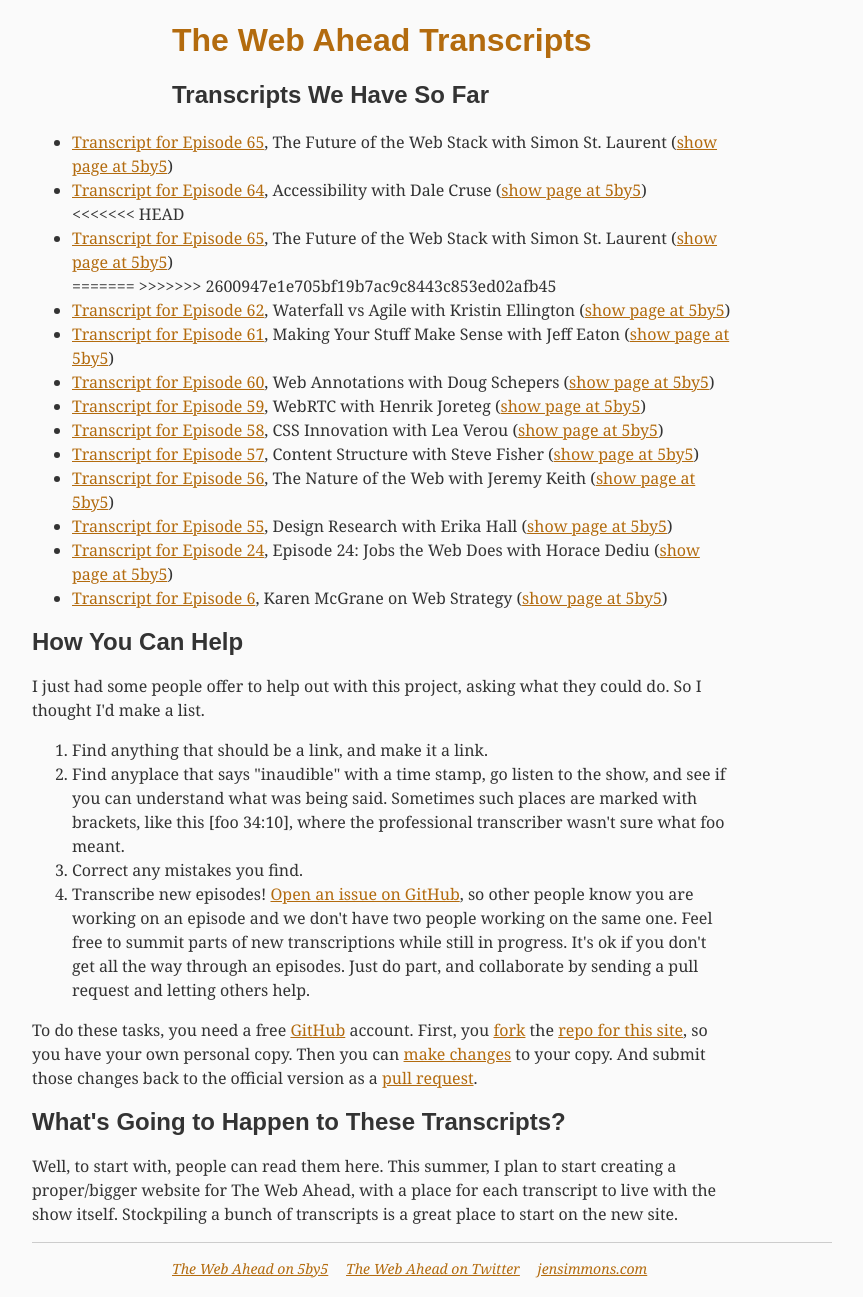
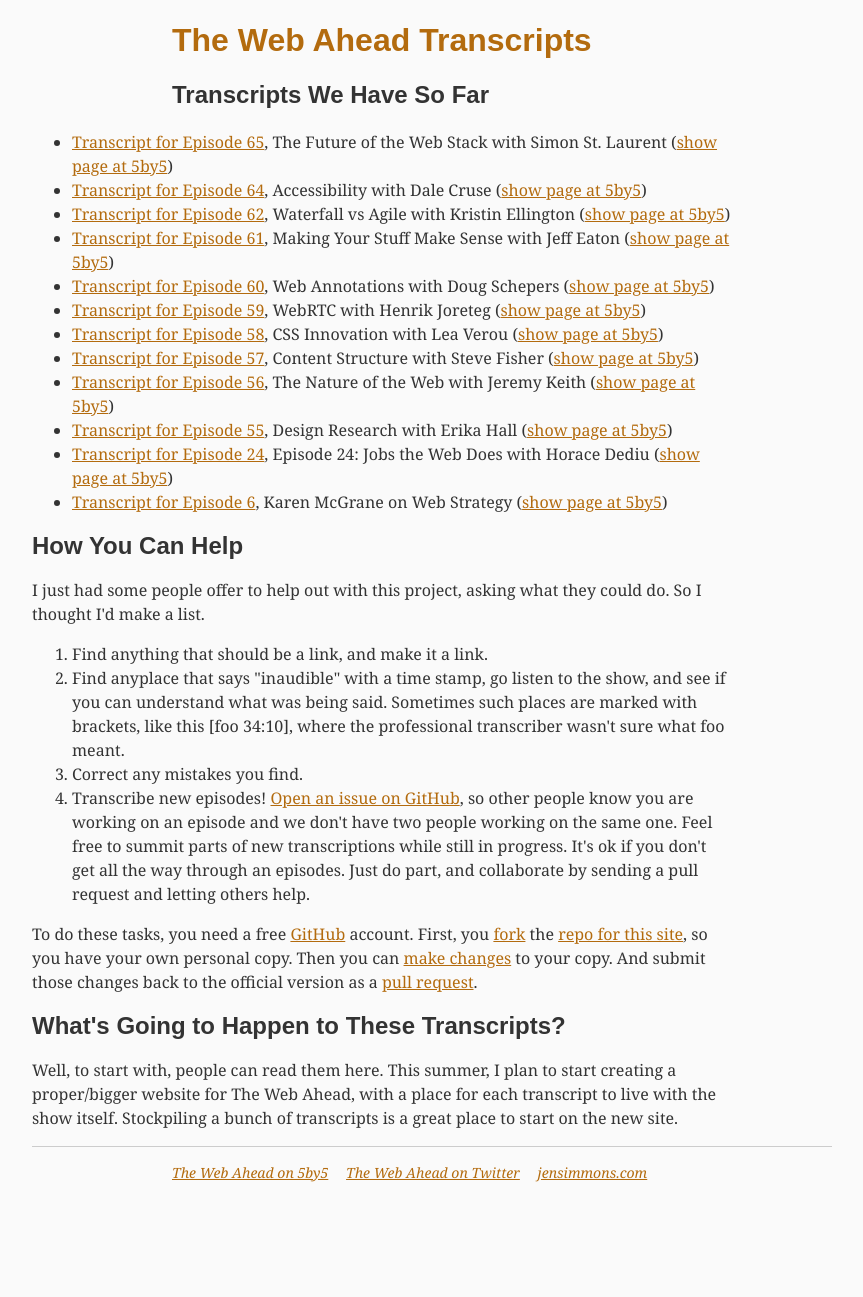
Before and after one commit to jensimmons/webahead-transcripts, a Jekyll site: the page built from index.html, in a window 1280 px wide. Shown: the whole page, without its empty margins (208-1071 px from the left). Built offline with Jekyll 4.4.1, drawn with Linux system fonts in a browser that asks for light colours; Markdown is read by kramdown in place of the engine named in the settings; after the commit the page ends 1201 px from its top, so only the background shows below that.

Commit message:
fixed index

```diff
--- a/index.html
+++ b/index.html
@@ -5,10 +5,6 @@
     <ul>
     	<li><a href="65/">Transcript for Episode 65</a>, The Future of the Web Stack with Simon St. Laurent (<a href="http://5by5.tv/webahead/65">show page at 5by5</a>)</li>
       <li><a href="64/">Transcript for Episode 64</a>, Accessibility with Dale Cruse (<a href="http://5by5.tv/webahead/64">show page at 5by5</a>)</li>
-<<<<<<< HEAD
-    	<li><a href="65/">Transcript for Episode 65</a>, The Future of the Web Stack with Simon St. Laurent (<a href="http://5by5.tv/webahead/65">show page at 5by5</a>)</li>
-=======
->>>>>>> 2600947e1e705bf19b7ac9c8443c853ed02afb45
     	<li><a href="62/">Transcript for Episode 62</a>, Waterfall vs Agile with Kristin Ellington (<a href="http://5by5.tv/webahead/62">show page at 5by5</a>)</li>
     	<li><a href="61/">Transcript for Episode 61</a>, Making Your Stuff Make Sense with Jeff Eaton (<a href="http://5by5.tv/webahead/61">show page at 5by5</a>)</li>
     	<li><a href="60/">Transcript for Episode 60</a>, Web Annotations with Doug Schepers (<a href="http://5by5.tv/webahead/60">show page at 5by5</a>)</li>
```
